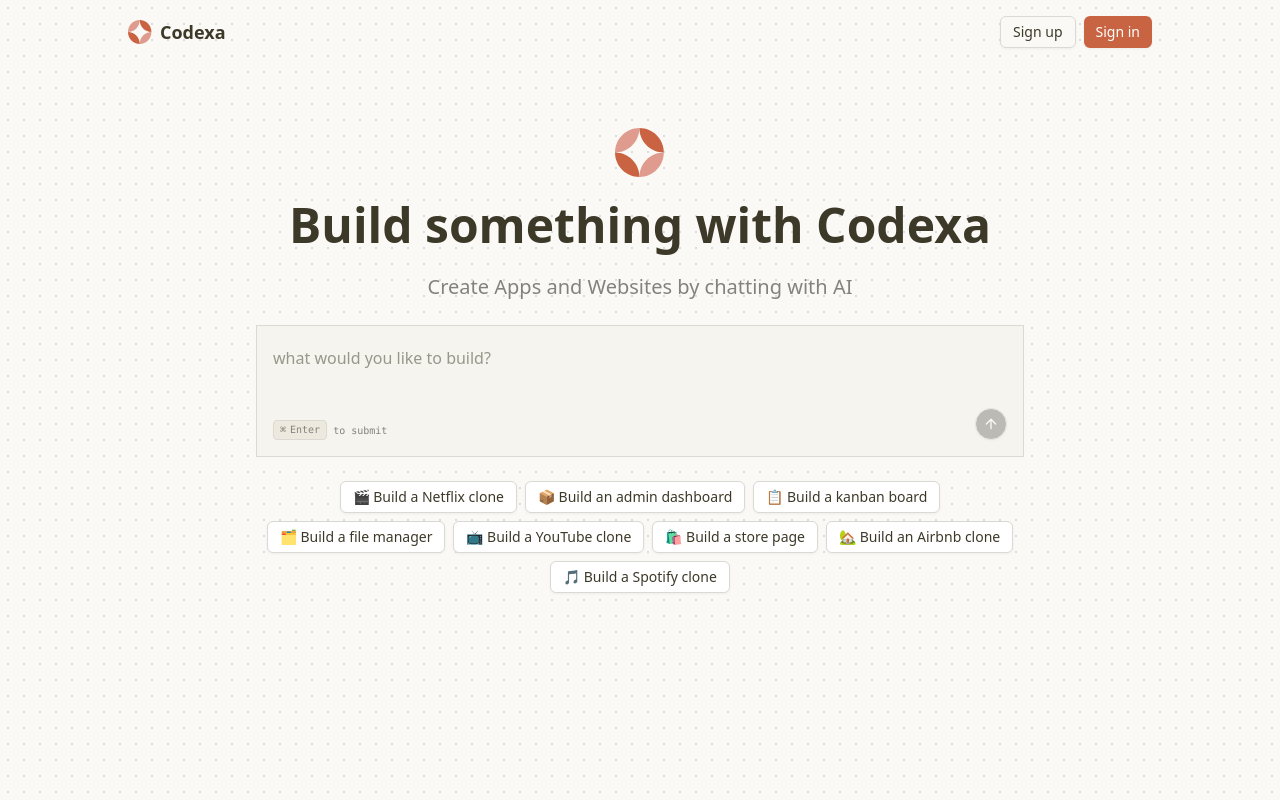
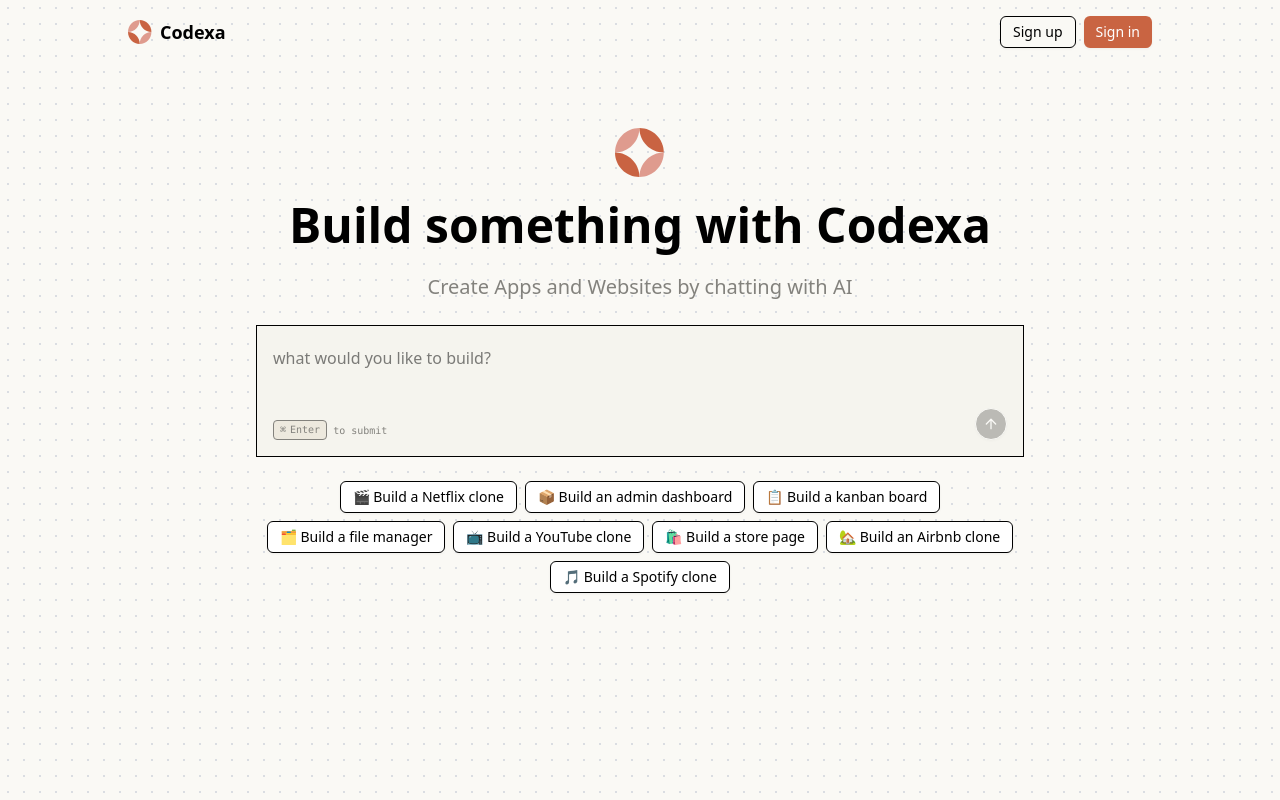
Before and after one commit to abhisek75/vibe-coding, a Next.js app: page / in a window 1280 px wide. Built offline with nearby package versions, Linux system fonts and the light colour scheme; no server answers.

Commit message:
theme change

```diff
--- a/src/app/globals.css
+++ b/src/app/globals.css
@@ -22,7 +22,7 @@
   --destructive-foreground: oklch(1.0000 0 0);
   --border: oklch(0.8847 0.0069 97.3627);
   --input: oklch(0.7621 0.0156 98.3528);
-  --ring: oklch(0.5937 0.1673 253.0630);
+  --ring: oklch(0.6171 0.1375 39.0427);
   --chart-1: oklch(0.5583 0.1276 42.9956);
   --chart-2: oklch(0.6898 0.1581 290.4107);
   --chart-3: oklch(0.8816 0.0276 93.1280);
@@ -48,6 +48,8 @@
   --shadow-lg: 0 1px 3px 0px hsl(0 0% 0% / 0.10), 0 4px 6px -1px hsl(0 0% 0% / 0.10);
   --shadow-xl: 0 1px 3px 0px hsl(0 0% 0% / 0.10), 0 8px 10px -1px hsl(0 0% 0% / 0.10);
   --shadow-2xl: 0 1px 3px 0px hsl(0 0% 0% / 0.25);
+  --tracking-normal: 0em;
+  --spacing: 0.25rem;
 }
 
 .dark {
@@ -69,7 +71,7 @@
   --destructive-foreground: oklch(1.0000 0 0);
   --border: oklch(0.3618 0.0101 106.8928);
   --input: oklch(0.4336 0.0113 100.2195);
-  --ring: oklch(0.5937 0.1673 253.0630);
+  --ring: oklch(0.6724 0.1308 38.7559);
   --chart-1: oklch(0.5583 0.1276 42.9956);
   --chart-2: oklch(0.6898 0.1581 290.4107);
   --chart-3: oklch(0.2130 0.0078 95.4245);
@@ -149,64 +151,3 @@
   --shadow-xl: var(--shadow-xl);
   --shadow-2xl: var(--shadow-2xl);
 }
-
-@layer base {
-  * {
-    @apply border-border outline-ring/50;
-  }
-  body {
-    @apply bg-background text-foreground;
-  }
-}
-
-@layer base {
-  button:not([disabled]),
-  [role="button"]:not([disabled]) {
-    cursor: pointer;
-  }
-}
-
-/* Animations */
-@theme inline {
-  --animate-first: moveVertical 30s ease infinite;
-  --animate-second: moveInCircle 20s reverse infinite;
-  --animate-third: moveInCircle 40s linear infinite;
-  --animate-fourth: moveHorizontal 40s ease infinite;
-  --animate-fifth: moveInCircle 20s ease infinite;
-
-  @keyframes moveHorizontal {
-    0% {
-      transform: translateX(-50%) translateY(-10%);
-    }
-    50% {
-      transform: translateX(50%) translateY(10%);
-    }
-    100% {
-      transform: translateX(-50%) translateY(-10%);
-    }
-  }
-
-  @keyframes moveInCircle {
-    0% {
-      transform: rotate(0deg);
-    }
-    50% {
-      transform: rotate(180deg);
-    }
-    100% {
-      transform: rotate(360deg);
-    }
-  }
-
-  @keyframes moveVertical {
-    0% {
-      transform: translateY(-50%);
-    }
-    50% {
-      transform: translateY(50%);
-    }
-    100% {
-      transform: translateY(-50%);
-    }
-  }
-}
```
